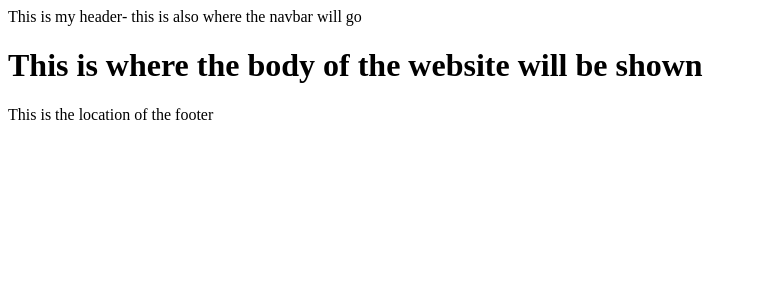
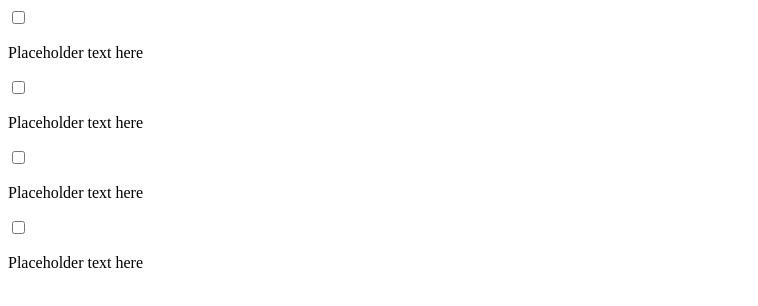
Before and after one commit to rai8/react-scrimba, a React (Create React App) app: page / in a window 1280 px wide. Shown: the top 306 px of the page, without its empty margins (0-758 px from the left). Built offline with nearby package versions, Linux system fonts and the light colour scheme.

Commit message:
check box-input text field

```diff
--- a/src/App.js
+++ b/src/App.js
@@ -1,14 +1,16 @@
 import React from "react";
-import Header from "./components/Header";
-import MainContent from "./components/MainContent";
-import Footer from "./components/Footer";
 
 function App() {
   return (
     <div>
-      <Header />
-      <MainContent />
-      <Footer />
+      <input type="checkbox" />
+      <p>Placeholder text here</p>
+      <input type="checkbox" />
+      <p>Placeholder text here</p>
+      <input type="checkbox" />
+      <p>Placeholder text here</p>
+      <input type="checkbox" />
+      <p>Placeholder text here</p>
     </div>
   );
 }
--- a/src/components/Footer.js
+++ /dev/null
@@ -1,9 +0,0 @@
-import React from "react";
-
-export default function Footer() {
-  return (
-    <div>
-      <footer>This is the location of the footer</footer>
-    </div>
-  );
-}
--- a/src/components/Header.js
+++ /dev/null
@@ -1,9 +0,0 @@
-import React from "react";
-
-export default function Header() {
-  return (
-    <div>
-      <header>This is my header- this is also where the navbar will go </header>
-    </div>
-  );
-}
--- a/src/components/MainContent.js
+++ /dev/null
@@ -1,9 +0,0 @@
-import React from "react";
-
-export default function MainContent() {
-  return (
-    <div>
-      <h1>This is where the body of the website will be shown</h1>
-    </div>
-  );
-}
```
